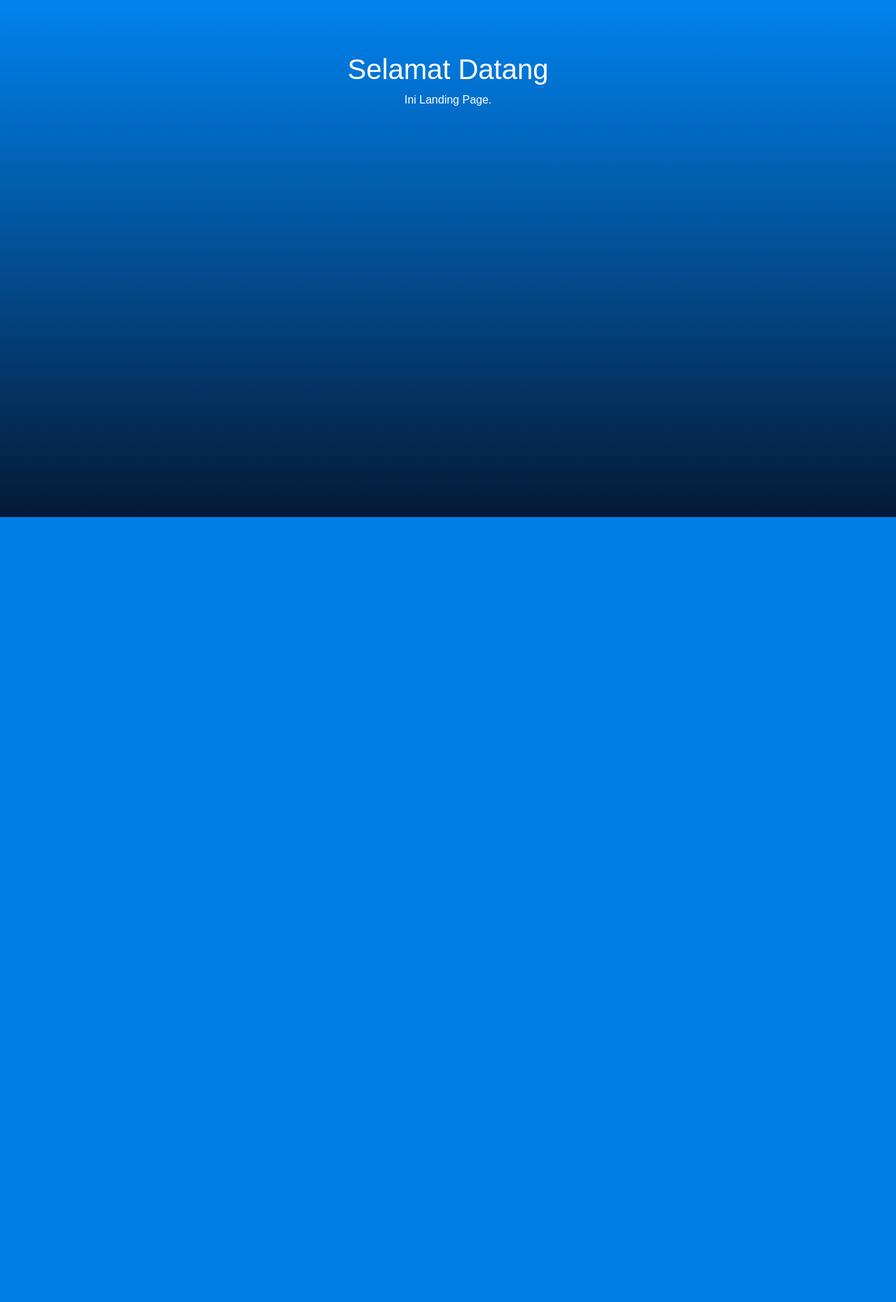
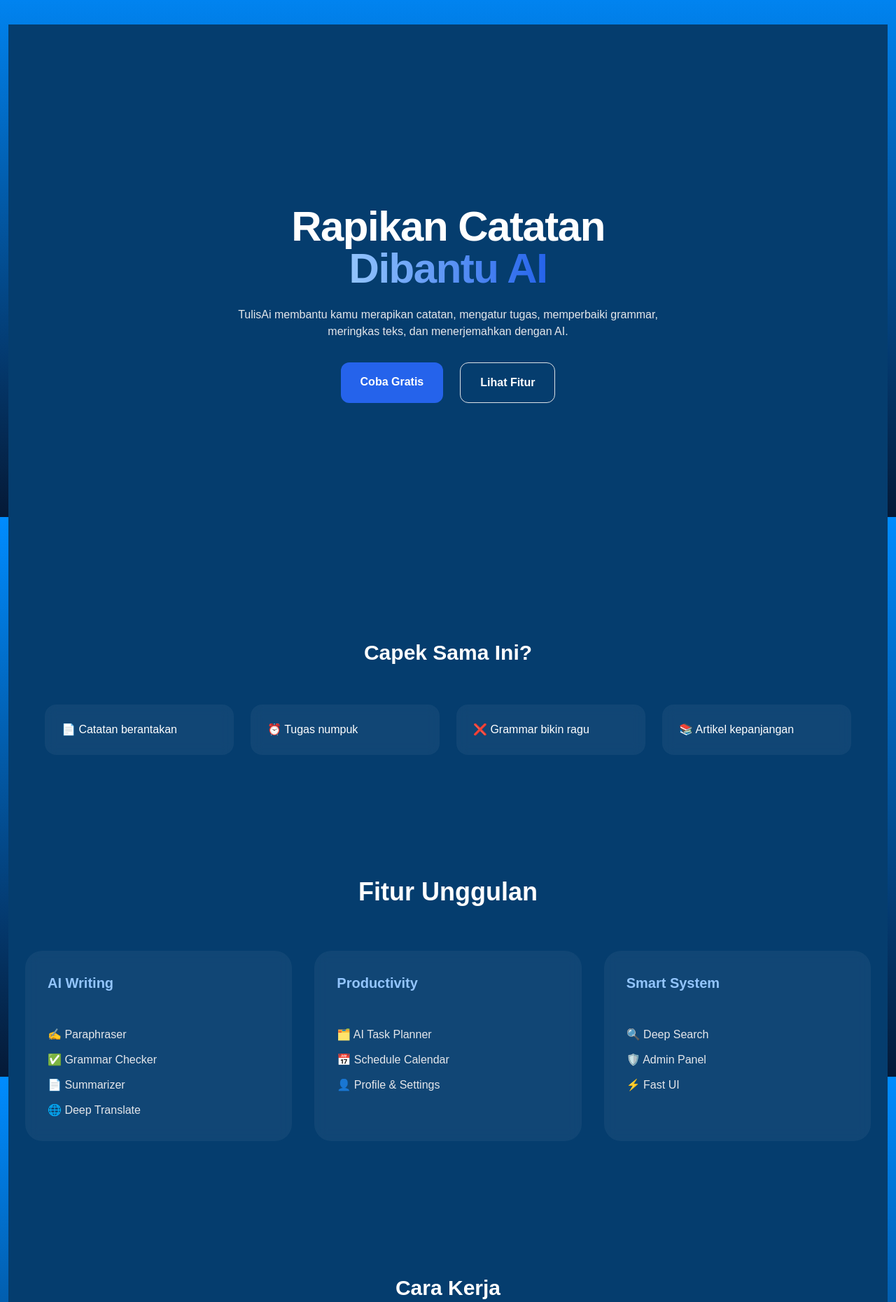
Before and after one commit to kampusriset/23g_flask_asisten_tulis, a Flask app: page / in a window 1280 px wide. Shown: the part 61-1922 px from the top of the page at 70% size. Before the commit the page ends 800 px from the top, so only its background shows below. Run offline with Flask 3, Linux system fonts and the light colour scheme; some libraries are stand-ins or nearby versions.

Commit message:
Update Landing Page

```diff
--- a/app/templates/home/landingpage.html
+++ b/app/templates/home/landingpage.html
@@ -1,12 +1,199 @@
 {% extends "base/navbar.html" %}
 {% block content %}
 
-<h1 style="margin-top: 40px; text-align:center;">
-    Selamat Datang
-</h1>
+<!DOCTYPE html>
+<html lang="id">
+<head>
+  <meta charset="UTF-8">
+  <meta name="viewport" content="width=device-width, initial-scale=1.0">
+  <title>TulisAi — AI Productivity Assistant</title>
 
-<p style="text-align:center;">
-    Ini Landing Page.
-</p>
+  <!-- Tailwind CDN -->
+  <script src="https://cdn.tailwindcss.com"></script>
+  <script>
+    tailwind.config = {
+      theme: {
+        extend: {
+          colors: {
+            primary: '#053d6eff',
+          }
+        }
+      }
+    }
+  </script>
+</head>
+
+<body class="min-h-screen text-white bg-[#053d6e]">
+
+  <!-- HERO -->
+<section class="min-h-screen flex flex-col justify-center items-center text-center px-6
+relative overflow-hidden bg-[#053d6e] text-white">
+
+  <!-- Glow Effect -->
+  <div class="absolute inset-0 -z-10">
+    <div class="absolute top-1/2 left-1/2 w-[600px] h-[600px]
+                -translate-x-1/2 -translate-y-1/2
+                bg-blue-400/20 blur-[140px] rounded-full">
+    </div>
+  </div>
+
+  <h2 class="text-5xl md:text-6xl font-extrabold tracking-tight leading-tight">
+    Rapikan Catatan<br>
+    <span class="bg-gradient-to-r from-blue-300 to-blue-600
+                 bg-clip-text text-transparent">
+      Dibantu AI
+    </span>
+  </h2>
+
+  <p class="max-w-2xl mt-6 text-gray-200">
+    TulisAi membantu kamu merapikan catatan, mengatur tugas,
+    memperbaiki grammar, meringkas teks, dan menerjemahkan dengan AI.
+  </p>
+
+  <div class="mt-8 flex gap-4 flex-wrap justify-center">
+    <a href="/login"
+      class="px-7 py-3 rounded-xl font-semibold
+      bg-blue-600 hover:bg-blue-500 transition">
+      Coba Gratis
+    </a>
+
+    <a href="#fitur"
+      class="px-7 py-3 rounded-xl font-semibold
+      border border-white/30 hover:bg-white/10 transition">
+      Lihat Fitur
+    </a>
+  </div>
+</section>
+
+<!-- PROBLEM -->
+<section class="py-20 px-6 bg-[#053d6e] text-white">
+  <div class="max-w-6xl mx-auto">
+    <h3 class="text-3xl font-bold text-center mb-14">
+      Capek Sama Ini?
+    </h3>
+
+    <div class="grid grid-cols-1 sm:grid-cols-2 lg:grid-cols-4 gap-6">
+      <div class="p-6 rounded-2xl bg-white/5 backdrop-blur
+                  hover:-translate-y-1 transition">
+        📄 Catatan berantakan
+      </div>
+      <div class="p-6 rounded-2xl bg-white/5 backdrop-blur
+                  hover:-translate-y-1 transition">
+        ⏰ Tugas numpuk
+      </div>
+      <div class="p-6 rounded-2xl bg-white/5 backdrop-blur
+                  hover:-translate-y-1 transition">
+        ❌ Grammar bikin ragu
+      </div>
+      <div class="p-6 rounded-2xl bg-white/5 backdrop-blur
+                  hover:-translate-y-1 transition">
+        📚 Artikel kepanjangan
+      </div>
+    </div>
+  </div>
+</section>
+
+<!-- FEATURES -->
+<section id="fitur" class="py-24 px-6 bg-[#053d6e] text-white">
+  <div class="max-w-7xl mx-auto">
+    <h3 class="text-4xl font-bold text-center mb-16">
+      Fitur Unggulan
+    </h3>
+
+    <div class="grid grid-cols-1 md:grid-cols-3 gap-8">
+      <div class="p-8 rounded-3xl bg-white/5 backdrop-blur
+                  hover:bg-white/10 hover:-translate-y-1 transition">
+        <h4 class="text-xl font-semibold text-blue-300 mb-5">
+          AI Writing
+        </h4>
+        <ul class="space-y-3 text-gray-200">
+          <li>✍️ Paraphraser</li>
+          <li>✅ Grammar Checker</li>
+          <li>📄 Summarizer</li>
+          <li>🌐 Deep Translate</li>
+        </ul>
+      </div>
+
+      <div class="p-8 rounded-3xl bg-white/5 backdrop-blur
+                  hover:bg-white/10 hover:-translate-y-1 transition">
+        <h4 class="text-xl font-semibold text-blue-300 mb-5">
+          Productivity
+        </h4>
+        <ul class="space-y-3 text-gray-200">
+          <li>🗂️ AI Task Planner</li>
+          <li>📅 Schedule Calendar</li>
+          <li>👤 Profile & Settings</li>
+        </ul>
+      </div>
+
+      <div class="p-8 rounded-3xl bg-white/5 backdrop-blur
+                  hover:bg-white/10 hover:-translate-y-1 transition">
+        <h4 class="text-xl font-semibold text-blue-300 mb-5">
+          Smart System
+        </h4>
+        <ul class="space-y-3 text-gray-200">
+          <li>🔍 Deep Search</li>
+          <li>🛡️ Admin Panel</li>
+          <li>⚡ Fast UI</li>
+        </ul>
+      </div>
+    </div>
+  </div>
+</section>
+
+<!-- HOW IT WORKS -->
+<section class="py-24 px-6 bg-[#053d6e] text-white">
+  <div class="max-w-6xl mx-auto">
+    <h3 class="text-3xl font-bold text-center mb-16">
+      Cara Kerja
+    </h3>
+
+    <div class="grid grid-cols-1 md:grid-cols-3 gap-12 text-center">
+      <div>
+        <div class="text-4xl">✍️</div>
+        <h4 class="mt-4 font-semibold text-lg">Tulis</h4>
+        <p class="mt-2 text-gray-300">Masukkan catatan kamu</p>
+      </div>
+
+      <div>
+        <div class="text-4xl">🤖</div>
+        <h4 class="mt-4 font-semibold text-lg">Pilih AI</h4>
+        <p class="mt-2 text-gray-300">Gunakan fitur sesuai kebutuhan</p>
+      </div>
+
+      <div>
+        <div class="text-4xl">✅</div>
+        <h4 class="mt-4 font-semibold text-lg">Selesai</h4>
+        <p class="mt-2 text-gray-300">Catatan jadi rapi</p>
+      </div>
+    </div>
+  </div>
+</section>
+
+<!-- CTA -->
+<section class="py-24 px-6 text-center bg-[#053d6e] text-white">
+  <h3 class="text-4xl font-bold">
+    Mulai Rapikan Catatanmu
+  </h3>
+  <p class="mt-4 text-gray-300">
+    Gratis, cepat, dan dibantu AI
+  </p>
+  <p class="mt-2 text-sm text-gray-400">
+    Cocok buat pelajar, mahasiswa, dan pekerja sibuk
+  </p>
+
+  <div class="mt-8">
+    <a href="#"
+      class="inline-block px-9 py-4 rounded-xl font-semibold
+      bg-blue-600 hover:bg-blue-500 transition">
+      Mulai Sekarang 🚀
+    </a>
+  </div>
+</section>
+
+<!-- FOOTER -->
+<footer class="py-6 text-center text-sm text-gray-400 bg-[#053d6e]">
+  Built with ❤️ and AI • © 2025 TulisAi
+</footer>
 
 {% endblock %}
```
